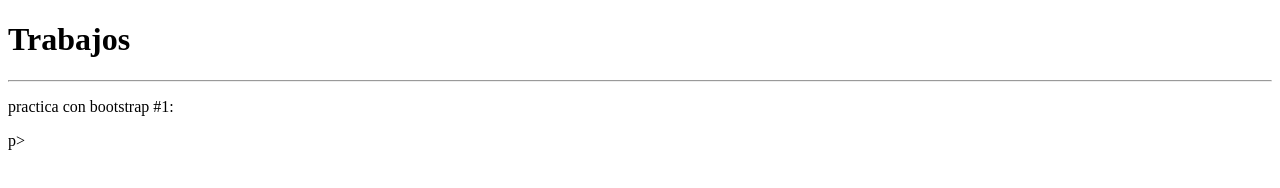
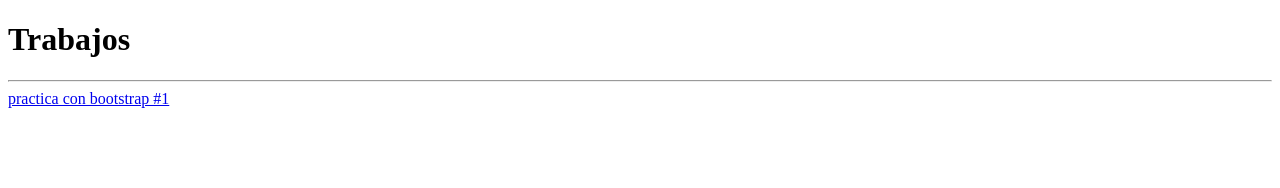
Before and after one commit to yousxd/yousxd.github.io, a plain HTML site: page index.html in a window 1280 px wide. Drawn offline with Linux system fonts and the light colour scheme.

Commit message:
Update index.html

```diff
--- a/index.html
+++ b/index.html
@@ -5,7 +5,7 @@
 </head>
 <body>
 	<h1>Trabajos</h1><hr>
-	<p>practica con bootstrap #1:</p>p> <a href="prabootsrap/primeralibreria.html"></a>
+	<a href="prabootsrap/primeralibreria.html">practica con bootstrap #1</a>
 
 
 
```
